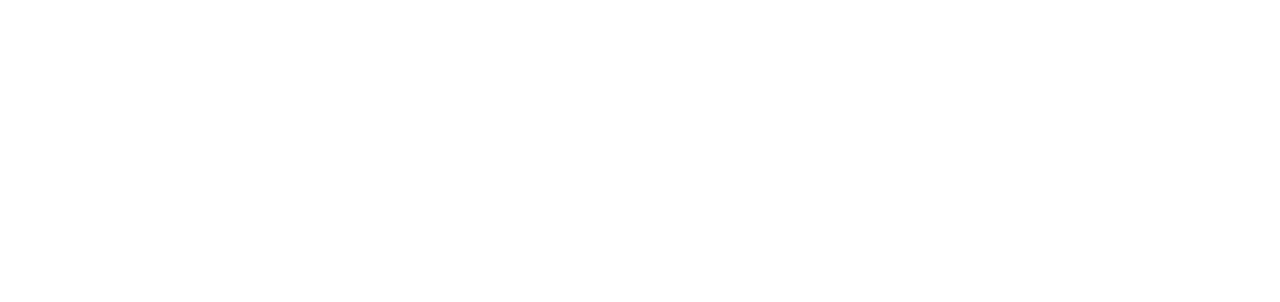
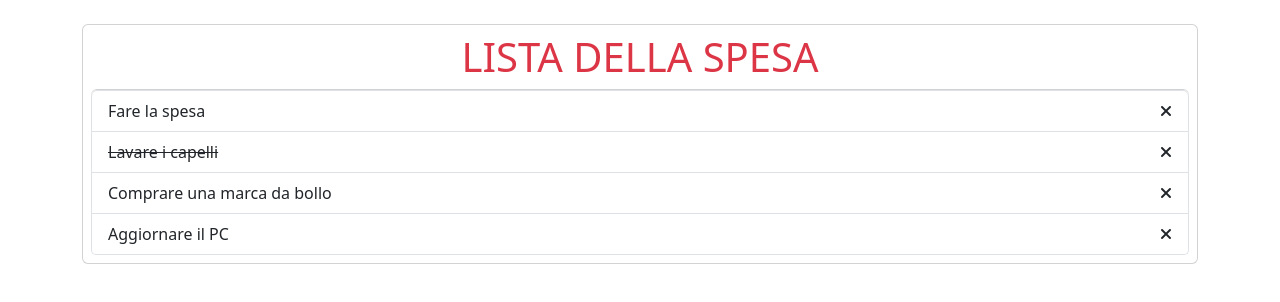
Before and after one commit to MarcoFonti/vue-todolist, a plain HTML site: page index.html in a window 1280 px wide. Drawn offline with nearby package versions, Linux system fonts and the light colour scheme.

Commit message:
add MILESTONE 1

```diff
--- a/index.html
+++ b/index.html
@@ -16,8 +16,21 @@
     <link href="https://cdn.jsdelivr.net/npm/bootstrap@5.3.2/dist/css/bootstrap.min.css" rel="stylesheet" integrity="sha384-T3c6CoIi6uLrA9TneNEoa7RxnatzjcDSCmG1MXxSR1GAsXEV/Dwwykc2MPK8M2HN" crossorigin="anonymous">
 </head>
 <body>
+    <!-- ID COLLEGATO A VUE -->
     <div id="root">
-
+        <!-- CONTENITORE -->
+        <div class="container">
+            <div class="card mt-4 p-2">
+                <h1 class="text-center text-danger">LISTA DELLA SPESA</h1>
+                <ul class="list-group">
+                    <!-- LISTA -->
+                    <li v-for="element in date" class="list-group-item d-flex justify-content-between">
+                        <span :class="{'text-decoration-line-through': element.done}">{{element.text}}</span>
+                        <span><i class="fa-solid fa-xmark"></i></span>
+                    </li>
+                </ul>
+            </div>
+        </div>
     </div>
 </body>
 </html>
--- a/js/date.js
+++ b/js/date.js
@@ -1,6 +1,7 @@
 // CHECK
 console.log('JS DATI OK');
 
+// ARRAY DI OGGETTI
 const arrayExpense =
 [
     { id: 1, done: false, text: 'Fare la spesa' },
--- a/js/script.js
+++ b/js/script.js
@@ -10,6 +10,7 @@ const app = createApp ({
     // USO DATA CON ALL'INTENRO IL RETURN
     data() {
         return {
+            // DATE ARRAY OGGETTI
             date: arrayExpense,
         }
     }
```
